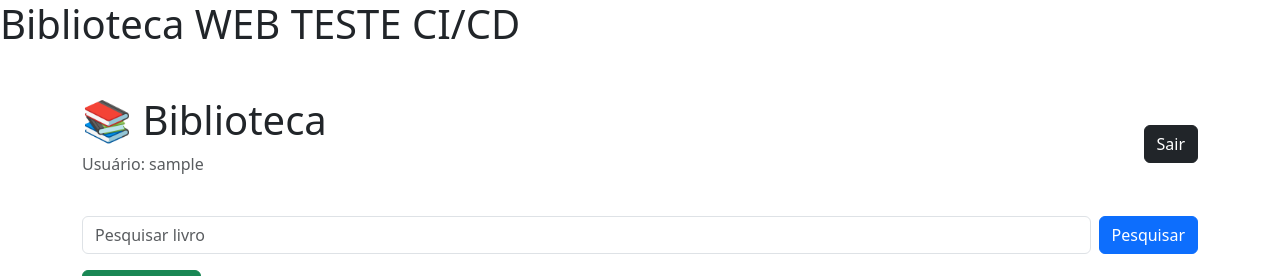
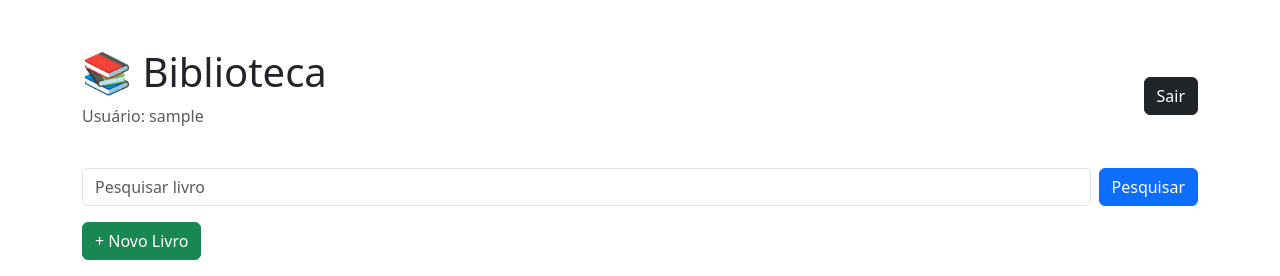
Before and after one commit to UrbanRafaela/BibliotecaWEB, a Django app: page / in a window 1280 px wide. Shown: the top 276 px of the page. Run offline with Django 5.2, Linux system fonts and the light colour scheme; the visitor is signed in with stand-in values (Sample User, id 1); data that the repository does not hold is empty.

Commit message:
Teste CI CD

```diff
--- a/livros/templates/livros/lista.html
+++ b/livros/templates/livros/lista.html
@@ -2,7 +2,7 @@
 <html lang="pt-br">
 <head>
     <meta charset="UTF-8">
-    <h1>Biblioteca WEB TESTE CI/CD</h1>
+    <title>Biblioteca</title>
 
     <link href="https://cdn.jsdelivr.net/npm/bootstrap@5.3.3/dist/css/bootstrap.min.css" rel="stylesheet">
 </head>
```
